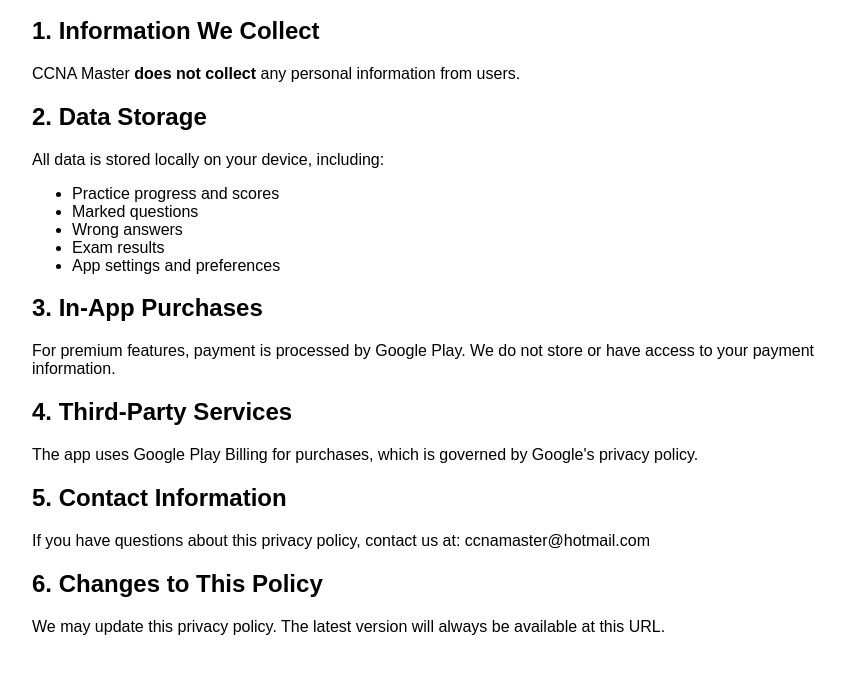
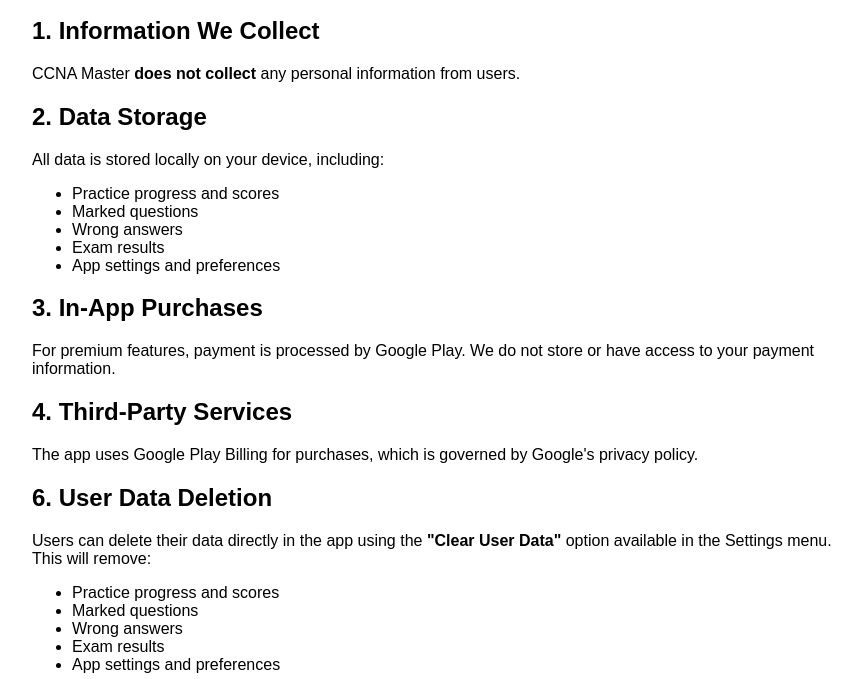
Before and after one commit to shapoorpopalzai786-coder/ccna-privacy, a plain HTML site: page index.html in a window 1280 px wide. Shown: the part 121-800 px from the top of the page, without its empty margins (208-1070 px from the left). Drawn offline with Linux system fonts and the light colour scheme.

Commit message:
Add user data deletion section to privacy policy

```diff
--- a/index.html
+++ b/index.html
@@ -27,10 +27,22 @@
     <h2>4. Third-Party Services</h2>
     <p>The app uses Google Play Billing for purchases, which is governed by Google's privacy policy.</p>
 
+    <h2>6. User Data Deletion</h2>
+<p>Users can delete their data directly in the app using the <strong>"Clear User Data"</strong> option available in the Settings menu. This will remove:</p>
+<ul>
+    <li>Practice progress and scores</li>
+    <li>Marked questions</li>
+    <li>Wrong answers</li>
+    <li>Exam results</li>
+    <li>App settings and preferences</li>
+</ul>
+<p>The deletion happens immediately in the app and no user data is sent to any server.</p>
+
     <h2>5. Contact Information</h2>
     <p>If you have questions about this privacy policy, contact us at: ccnamaster@hotmail.com</p>
 
     <h2>6. Changes to This Policy</h2>
     <p>We may update this privacy policy. The latest version will always be available at this URL.</p>
+
 </body>
 </html>
```
